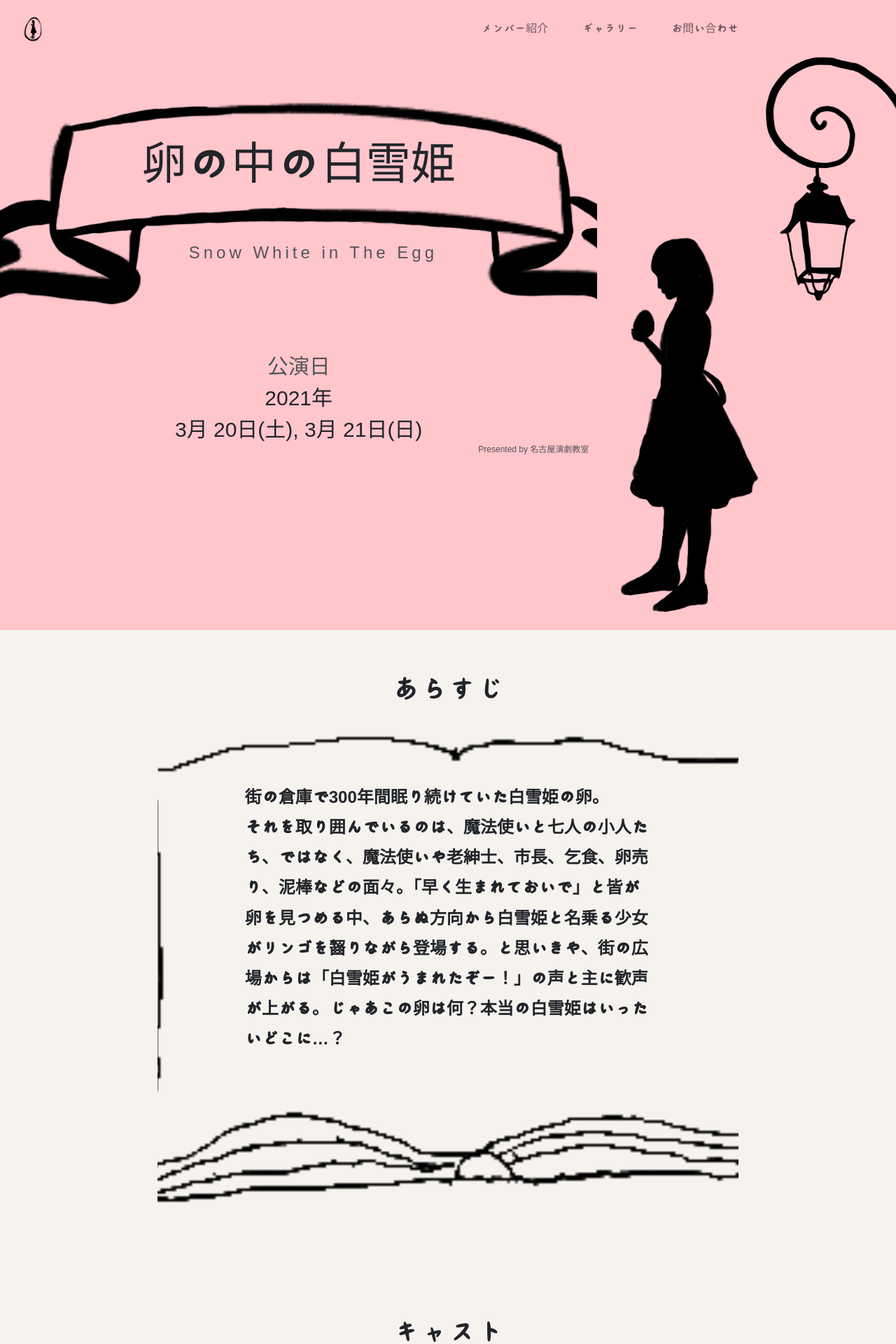
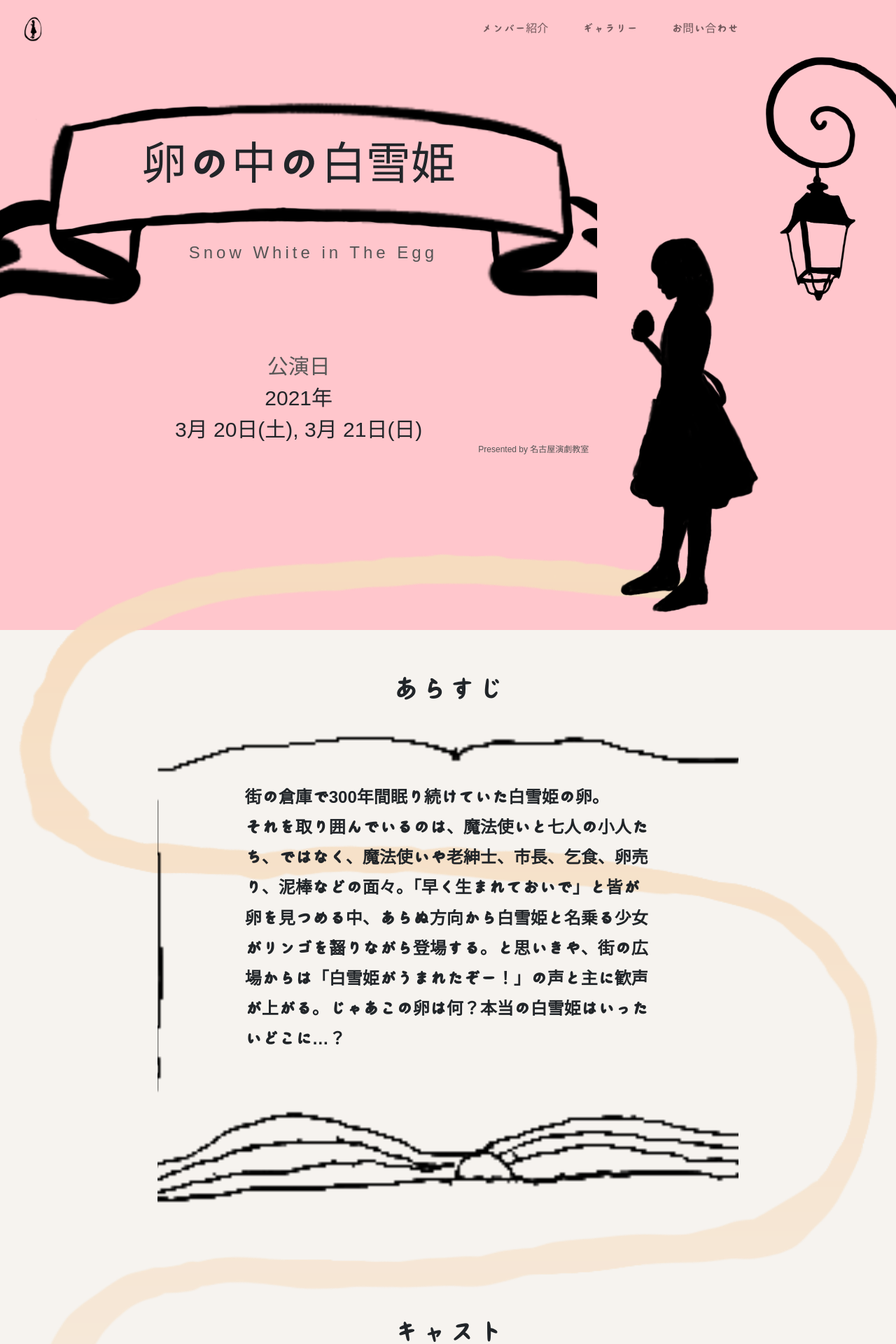
Before and after one commit to seiichiroito/snow-white, a Jekyll site: the page built from index.html, in a window 1280 px wide. Shown: the top 1920 px of the page at 70% size. Built offline with Jekyll 4.4.1, drawn with Linux system fonts in a browser that asks for light colours; some web fonts are replaced.

Commit message:
Add road to main page

```diff
--- a/_includes/hero.html
+++ b/_includes/hero.html
@@ -22,6 +22,7 @@
         </div>
     </div>
     <img src="/assets/images/snowWhite.png" alt="snowWhite"class="snow-white">
+    <img src="/assets/images/road_origin.png" alt="road" class="road">
     <div class="street-light__container">
         <img src="/assets/images/streetLight.png" alt="streetLight"class="street-light">
     </div>
--- a/_sass/style.scss
+++ b/_sass/style.scss
@@ -99,8 +99,18 @@ body {
   width: calc(80px + 10%);
   right: 15%;
   bottom: 5%;
+  z-index: 5;
 }
 
+
+.road {
+  position: absolute;
+  width: 100vw;
+  top: 83%;
+  height: 250vh;
+  -webkit-mask-image:-webkit-gradient(linear, left top, left bottom, from(rgba(0,0,0,1)), to(rgba(0,0,0,0.2)));
+  mask-image: linear-gradient(to bottom, rgba(0,0,0,1), rgba(0,0,0,0.2));
+}
 .street-light {
   position: relative;
   right: -20%;
@@ -138,6 +148,10 @@ body {
       bottom: 10%;
     }
   }
+  .road {
+    top: 85%;
+    height: 280vh;
+  }
 }
 /* Small devices (tablets, 768px and up) */
 @media (min-width: 768px) {
@@ -156,6 +170,10 @@ body {
     &__footer {
       text-align: end;
     }
+  }
+  .road {
+    top: 89%;
+    height: 150vh;
   }
 }
 
@@ -183,10 +201,18 @@ body {
       bottom: 20%;
     }
   }
+  .road {
+    top: 88%;
+    height: 180vh;
+  }
 }
 
 /* Large devices (large desktops, 1200px and up) */
 @media (min-width: 1200px) {
+  .road {
+    top: 85%;
+    height: 200vh;
+  }
 }
 
 //* SUMMARY
@@ -209,6 +235,8 @@ body {
     line-height: 1.8;
     font-weight: 700;
     padding: 15% 5%;
+    position: relative;
+    z-index: 5;
   }
 }
 
```
